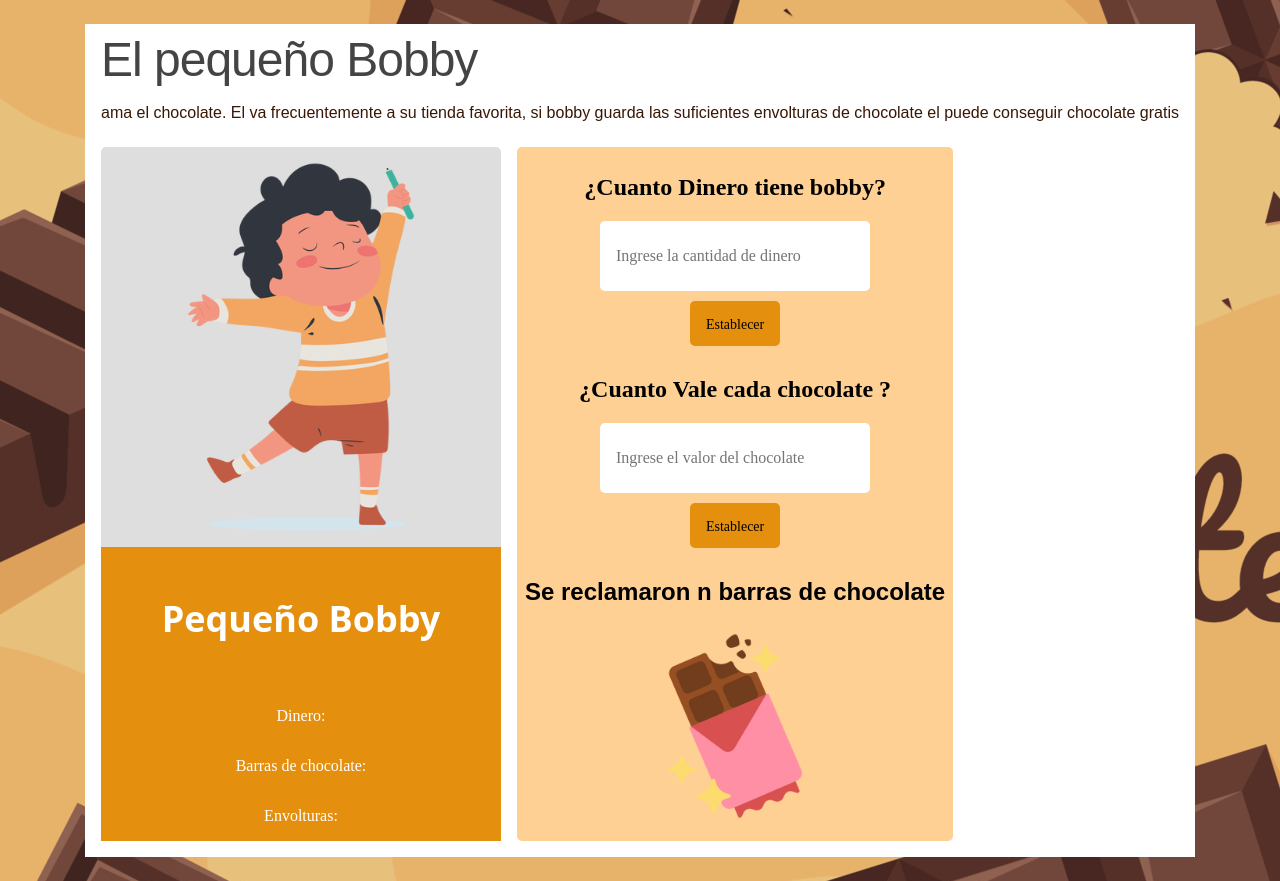
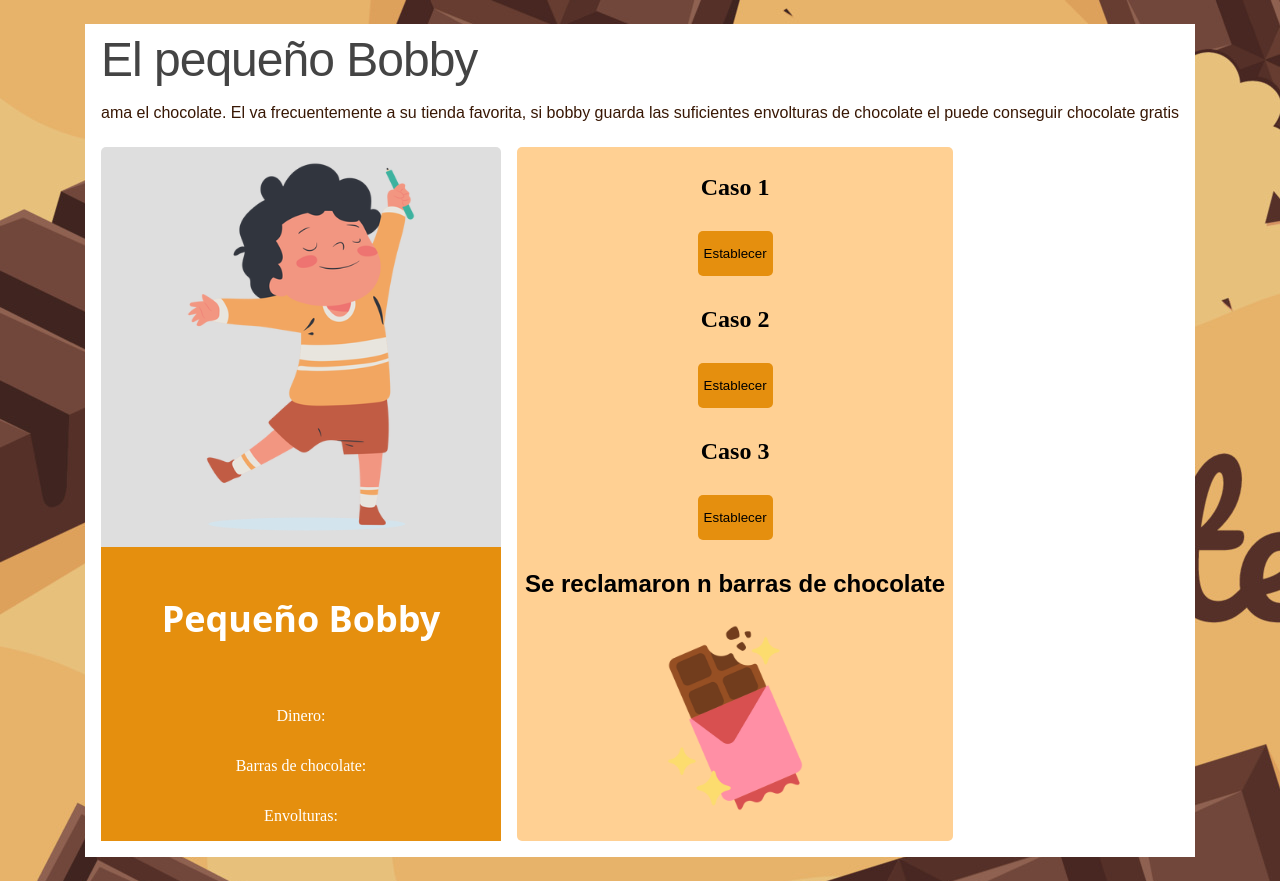
Before and after one commit to coltonsini/ChocolateFeast_front, a PHP site: page /holi.html in a window 1280 px wide. Run offline with PHP 8.4, Linux system fonts and the light colour scheme.

Commit message:
changes
changes to info

```diff
--- a/holi.html
+++ b/holi.html
@@ -16,26 +16,22 @@
             <div class="card">
                 <img class="card-img-top" src="./fbc3cf2c3eef6e7f3a4faa436b8eb20b-caracter-de-pluma-de-nino-sonriente.png" alt="">
                 <div class="card-body">
-                    <h4 class="card-title">Pequeño Bobby</h4>
-                    <p class="card-text"> Dinero:</p>
-                    <p class="card-text"> Barras de chocolate:</p>
-                    <p class="card-text"> Envolturas: </p>
+                    <h4 class="card-title" >Pequeño Bobby</h4>
+                    <p class="card-text" id="dinero1"> Dinero:</p>
+                    <p class="card-text" id="chocolate"> Barras de chocolate:</p>
+                    <p class="card-text" id="envolturas"> Envolturas: </p>
                 </div>
             </div>
             <div class="containerinfo">
-                <h2 class="area"> ¿Cuanto Dinero tiene bobby? </h2>
-                <input dinero type="text" name="dinero" id="dinero2" placeholder="Ingrese la cantidad de dinero" required>
-                <div class="boton">
-                    <input type="submit" value="Establecer">
-                </div>
-                <div id="dinero1">
+                <h2 class="area" id=""> Caso 1 </h2>
 
-                </div>
-                <h2 class="area"> ¿Cuanto Vale cada chocolate ?</h2>
-                <input chocolate type="text" name="chocolate" id="chocolate" placeholder="Ingrese el valor del chocolate" required>
-                <div class="boton">
-                    <input type="submit" value="Establecer">
-                </div>
+                <button class="boton" onclick='asignar()'> Establecer </button>
+                <h2 class="area" id=""> Caso 2 </h2>
+
+                <button class="boton"  onclick='asignar()'> Establecer </button>
+                <h2 class="area" id=""> Caso 3 </h2>
+
+                <button class="boton"  onclick='asignar()'> Establecer </button>
                 <h2 class="area2"> Se reclamaron n barras de chocolate</h2>
                 <img class="imagen" src="./f2c0d673ee6dc23e91b880e0b39d565e-sparkly-chocolate-bar-flat.png" alt="">
             </div>
--- a/script.js
+++ b/script.js
@@ -8,9 +8,9 @@ fetch( `${API_URL}/api/casos/`)
     .then((response) => response.json())
     .then((casos) => {
         Array.from(casos).forEach(caso => {
-            let elem = document.createElement('li');
+            let elem = document.createElement('label');
             elem.appendChild(
-                document.createTextNode(`${caso.n}`)
+                document.createTextNode(`${caso.n} ${caso.c} ${caso.m}`)
             );
             ul.appendChild(elem);
         })
@@ -19,6 +19,18 @@ fetch( `${API_URL}/api/casos/`)
         HTMLResponse.appendChild(ul);
     })
 
+function asignar(n, c, m){
+    var Dinero = document.getElementById("dinero1")
+    var Chocolate = document.getElementById("chocolate")
+    var Envoltura = document.getElementById("envolturas")
+
+    Dinero.innerText = `Bobby tiene: ${n} dinero`;
+    Chocolate.innerText = `Bobby tiene: ${c} dinero`;
+    Envoltura.innerText = `Bobby tiene: ${m} dinero`;
+}
+
+
+
 
 function chocolateFeast(n, c, m) {
     var chocolates = Math.floor(n / c);
--- a/style.css
+++ b/style.css
@@ -130,3 +130,17 @@ input{
 .imagen{
     width: 200px;
 }
+
+
+.boton{
+    border-radius: 5px;
+    width: auto;
+    border: none;
+    background-color: rgb(229, 143, 14);
+    transition-duration: 0.4s;
+}
+
+.boton:hover {
+    background-color: #ffd9a4; /* Green */
+    color: rgb(0, 0, 0);
+  }
```
